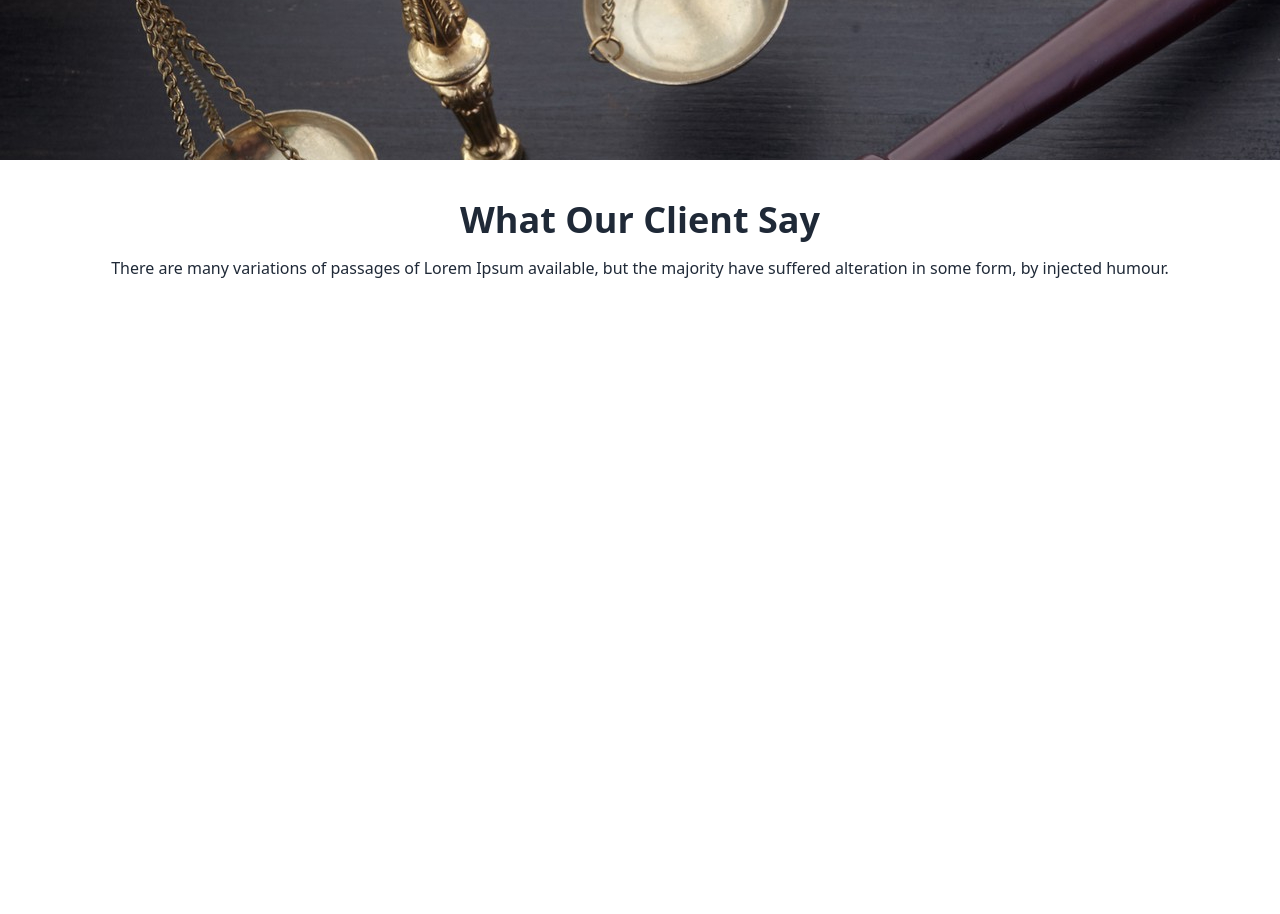
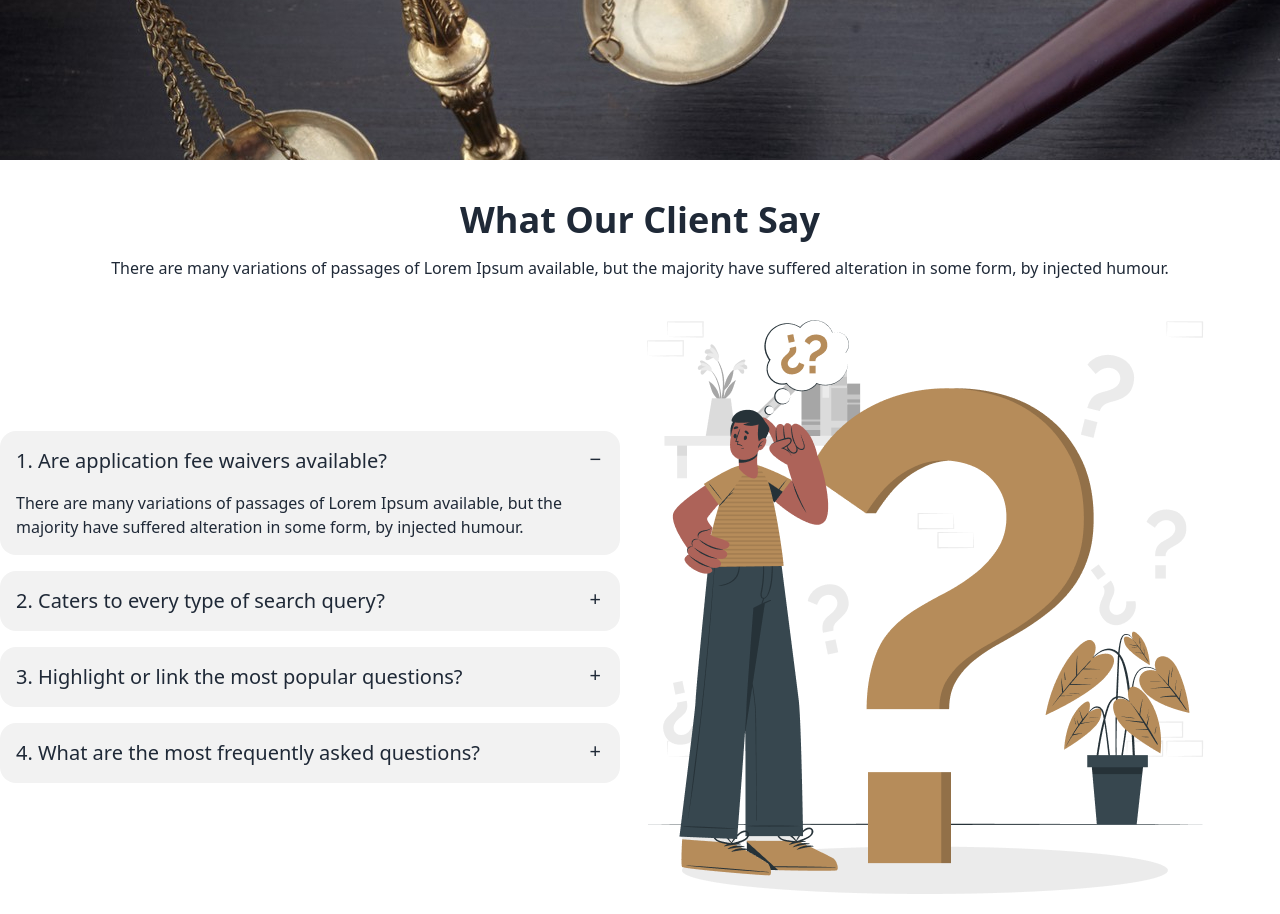
Before and after one commit to rabby-web/legal-solution, a plain HTML site: page index.html in a window 1280 px wide. Shown: the part 2198-3112 px from the top of the page. Before the commit the page ends 2498 px from the top, so only its background shows below. Drawn offline with nearby package versions, Linux system fonts and the light colour scheme.

Commit message:
faq added the website

```diff
--- a/index.html
+++ b/index.html
@@ -427,6 +427,51 @@
             humour.
           </p>
         </div>
+        <!-- faq card -->
+        <div class="flex flex-col lg:flex-row items-center">
+          <div class="flex-1">
+            <div class="collapse collapse-plus bg-base-200 my-4">
+              <input type="radio" name="my-accordion-3" checked="checked" />
+              <div class="collapse-title text-xl font-medium">
+                1. Are application fee waivers available?
+              </div>
+              <div class="collapse-content">
+                <p>There are many variations of passages of Lorem Ipsum available, but the majority have suffered alteration in some form, by injected humour. </p>
+              </div>
+            </div>
+            <div class="collapse collapse-plus bg-base-200 my-4">
+              <input type="radio" name="my-accordion-3" />
+              <div class="collapse-title text-xl font-medium">
+                2. Caters to every type of search query?
+              </div>
+              <div class="collapse-content">
+                <p>There are many variations of passages of Lorem Ipsum available, but the majority have suffered alteration in some form, by injected humour.</p>
+              </div>
+            </div>
+            <div class="collapse collapse-plus bg-base-200 my-4">
+              <input type="radio" name="my-accordion-3" />
+              <div class="collapse-title text-xl font-medium">
+                3. Highlight or link the most popular questions?
+              </div>
+              <div class="collapse-content">
+                <p>There are many variations of passages of Lorem Ipsum available, but the majority have suffered alteration in some form, by injected humour.</p>
+              </div>
+            </div>
+            <div class="collapse collapse-plus bg-base-200 my-4">
+              <input type="radio" name="my-accordion-3" />
+              <div class="collapse-title text-xl font-medium">
+                4. What are the most frequently asked questions?
+              </div>
+              <div class="collapse-content">
+                <p>There are many variations of passages of Lorem Ipsum available, but the majority have suffered alteration in some form, by injected humour.</p>
+              </div>
+            </div>
+          </div>
+          <!-- img -->
+          <div class="flex-1 m-5">
+            <img src="./images/faq.png" alt="">
+          </div>
+        </div>
       </section>
     </main>
   </body>
```
